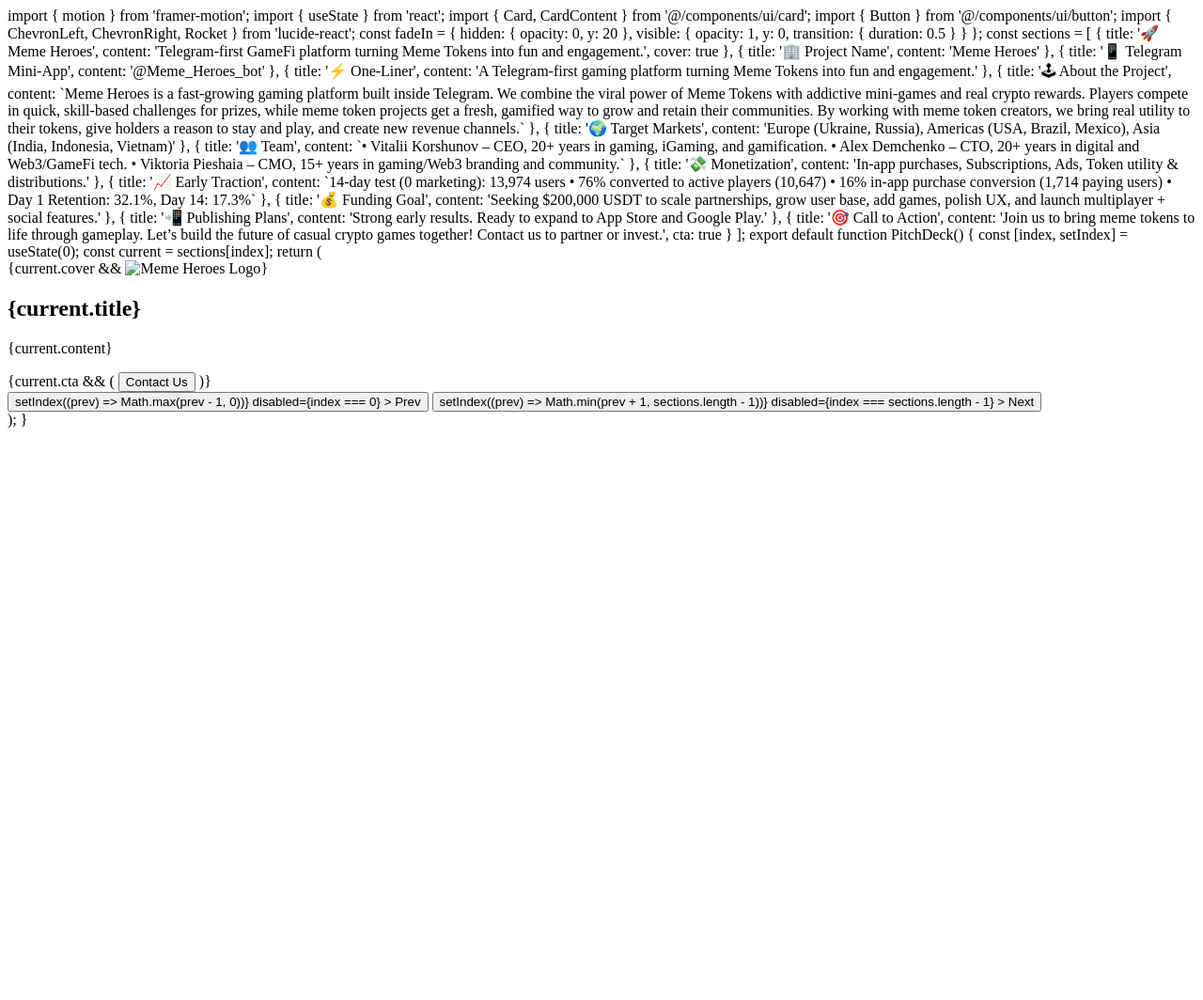
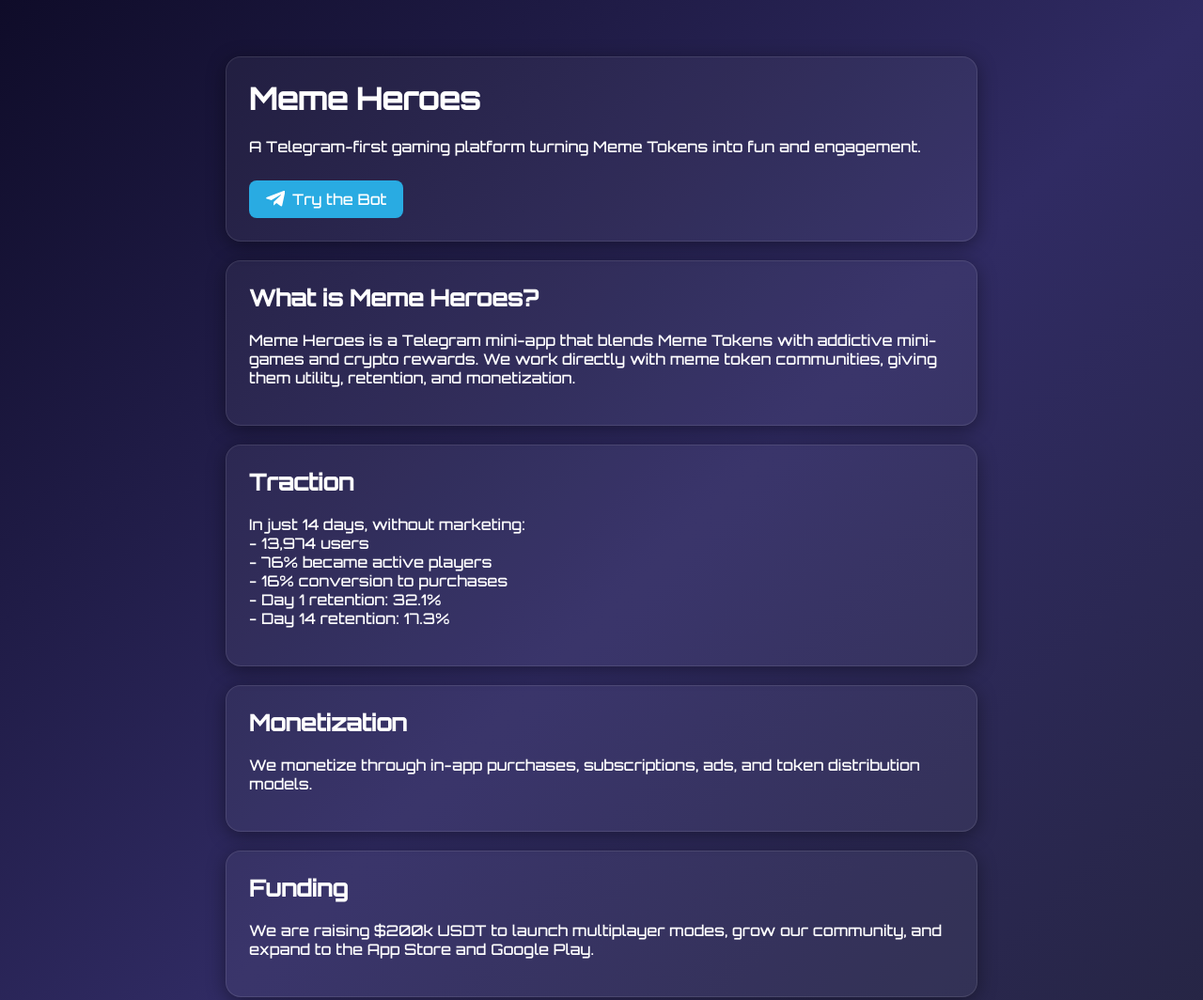
Before and after one commit to VikKinKite/Meme-Heroes-Pitch, a plain HTML site: page index.html in a window 1280 px wide. Shown: the top 1064 px of the page at 94% size. Before the commit the page ends 800 px from the top, so only its background shows below. Drawn offline with Linux system fonts and the light colour scheme.

Commit message:
index.html

```diff
--- a/index.html
+++ b/index.html
@@ -1,119 +1,129 @@
-import { motion } from 'framer-motion';
-import { useState } from 'react';
-import { Card, CardContent } from '@/components/ui/card';
-import { Button } from '@/components/ui/button';
-import { ChevronLeft, ChevronRight, Rocket } from 'lucide-react';
+<!DOCTYPE html>
+<html lang="en">
+<head>
+  <meta charset="UTF-8" />
+  <meta name="viewport" content="width=device-width, initial-scale=1.0"/>
+  <title>Meme Heroes | Telegram Gaming Platform</title>
+  <link href="https://fonts.googleapis.com/css2?family=Orbitron:wght@500&display=swap" rel="stylesheet">
+  <style>
+    body {
+      margin: 0;
+      padding: 0;
+      font-family: 'Orbitron', sans-serif;
+      background: linear-gradient(135deg, #0f0c29, #302b63, #24243e);
+      color: #ffffff;
+      display: flex;
+      flex-direction: column;
+      align-items: center;
+      padding: 40px 20px;
+    }
 
-const fadeIn = {
-  hidden: { opacity: 0, y: 20 },
-  visible: { opacity: 1, y: 0, transition: { duration: 0.5 } }
-};
+    .container {
+      max-width: 800px;
+      width: 100%;
+    }
 
-const sections = [
-  {
-    title: '🚀 Meme Heroes',
-    content: 'Telegram-first GameFi platform turning Meme Tokens into fun and engagement.',
-    cover: true
-  },
-  {
-    title: '🏢 Project Name',
-    content: 'Meme Heroes'
-  },
-  {
-    title: '📱 Telegram Mini-App',
-    content: '@Meme_Heroes_bot'
-  },
-  {
-    title: '⚡️ One-Liner',
-    content: 'A Telegram-first gaming platform turning Meme Tokens into fun and engagement.'
-  },
-  {
-    title: '🕹 About the Project',
-    content: `Meme Heroes is a fast-growing gaming platform built inside Telegram. We combine the viral power of Meme Tokens with addictive mini-games and real crypto rewards.
+    .block {
+      background: rgba(255, 255, 255, 0.05);
+      border: 1px solid rgba(255, 255, 255, 0.1);
+      border-radius: 16px;
+      padding: 24px;
+      margin: 20px 0;
+      box-shadow: 0 4px 20px rgba(0,0,0,0.4);
+      opacity: 0;
+      transform: translateY(40px);
+      animation: fadeInUp 0.8s forwards;
+    }
 
-Players compete in quick, skill-based challenges for prizes, while meme token projects get a fresh, gamified way to grow and retain their communities.
+    .block:nth-child(even) {
+      animation-delay: 0.3s;
+    }
 
-By working with meme token creators, we bring real utility to their tokens, give holders a reason to stay and play, and create new revenue channels.`
-  },
-  {
-    title: '🌍 Target Markets',
-    content: 'Europe (Ukraine, Russia), Americas (USA, Brazil, Mexico), Asia (India, Indonesia, Vietnam)'
-  },
-  {
-    title: '👥 Team',
-    content: `• Vitalii Korshunov – CEO, 20+ years in gaming, iGaming, and gamification.
-• Alex Demchenko – CTO, 20+ years in digital and Web3/GameFi tech.
-• Viktoria Pieshaia – CMO, 15+ years in gaming/Web3 branding and community.`
-  },
-  {
-    title: '💸 Monetization',
-    content: 'In-app purchases, Subscriptions, Ads, Token utility & distributions.'
-  },
-  {
-    title: '📈 Early Traction',
-    content: `14-day test (0 marketing): 13,974 users
-• 76% converted to active players (10,647)
-• 16% in-app purchase conversion (1,714 paying users)
-• Day 1 Retention: 32.1%, Day 14: 17.3%`
-  },
-  {
-    title: '💰 Funding Goal',
-    content: 'Seeking $200,000 USDT to scale partnerships, grow user base, add games, polish UX, and launch multiplayer + social features.'
-  },
-  {
-    title: '📲 Publishing Plans',
-    content: 'Strong early results. Ready to expand to App Store and Google Play.'
-  },
-  {
-    title: '🎯 Call to Action',
-    content: 'Join us to bring meme tokens to life through gameplay. Let’s build the future of casual crypto games together! Contact us to partner or invest.',
-    cta: true
-  }
-];
+    .block:nth-child(odd) {
+      animation-delay: 0.6s;
+    }
 
-export default function PitchDeck() {
-  const [index, setIndex] = useState(0);
-  const current = sections[index];
+    @keyframes fadeInUp {
+      to {
+        opacity: 1;
+        transform: translateY(0);
+      }
+    }
 
-  return (
-    <div className="min-h-screen bg-gradient-to-br from-[#0d0d0d] to-[#1f1f1f] text-white flex flex-col items-center justify-center px-4 py-6">
-      <motion.div
-        key={index}
-        initial="hidden"
-        animate="visible"
-        variants={fadeIn}
-        className="w-full max-w-md"
-      >
-        <Card className="bg-[#2a2a2a] text-white shadow-2xl border border-gray-700 rounded-2xl">
-          <CardContent className="p-6 flex flex-col items-center text-center">
-            {current.cover && <img src="/logo.png" alt="Meme Heroes Logo" className="w-24 h-24 mb-4" />}
-            <h2 className="text-2xl font-bold mb-4">{current.title}</h2>
-            <p className="text-base leading-relaxed whitespace-pre-line">{current.content}</p>
-            {current.cta && (
-              <Button className="mt-6 bg-yellow-400 hover:bg-yellow-300 text-black font-bold px-6 py-2 rounded-xl text-lg shadow-lg">
-                <Rocket className="inline-block mr-2" /> Contact Us
-              </Button>
-            )}
-          </CardContent>
-        </Card>
-      </motion.div>
+    h1, h2 {
+      margin-top: 0;
+    }
 
-      <div className="mt-6 flex justify-between w-full max-w-md px-6">
-        <Button
-          variant="ghost"
-          onClick={() => setIndex((prev) => Math.max(prev - 1, 0))}
-          disabled={index === 0}
-        >
-          <ChevronLeft /> Prev
-        </Button>
-        <Button
-          variant="ghost"
-          onClick={() => setIndex((prev) => Math.min(prev + 1, sections.length - 1))}
-          disabled={index === sections.length - 1}
-        >
-          Next <ChevronRight />
-        </Button>
-      </div>
+    a.button {
+      display: inline-flex;
+      align-items: center;
+      margin-top: 10px;
+      background: #29abe2;
+      color: white;
+      padding: 10px 18px;
+      border-radius: 8px;
+      text-decoration: none;
+      transition: background 0.3s ease;
+    }
+
+    a.button:hover {
+      background: #208cbe;
+    }
+
+    .button svg {
+      margin-right: 8px;
+    }
+
+    pre {
+      white-space: pre-wrap;
+      font-family: inherit;
+    }
+  </style>
+</head>
+<body>
+  <div class="container">
+    <div class="block">
+      <h1>Meme Heroes</h1>
+      <p>A Telegram-first gaming platform turning Meme Tokens into fun and engagement.</p>
+      <a class="button" href="https://t.me/Meme_Heroes_bot" target="_blank">
+        <svg height="20" width="20" viewBox="0 0 24 24" fill="white">
+          <path d="M9.999 15.197l-.39 4.633c.557 0 .798-.241 1.096-.529l2.625-2.497 5.437 3.97c1 .558 1.711.263 1.964-.928l3.557-16.663c.357-1.637-.588-2.275-1.612-1.896L1.364 9.44c-1.591.619-1.57 1.506-.27 1.905l5.804 1.807L18.428 6.44c.629-.418 1.198-.186.73.232"/>
+        </svg>
+        Try the Bot
+      </a>
     </div>
-  );
-}
+
+    <div class="block">
+      <h2>What is Meme Heroes?</h2>
+      <p>Meme Heroes is a Telegram mini-app that blends Meme Tokens with addictive mini-games and crypto rewards. We work directly with meme token communities, giving them utility, retention, and monetization.</p>
+    </div>
+
+    <div class="block">
+      <h2>Traction</h2>
+      <pre>In just 14 days, without marketing:
+- 13,974 users
+- 76% became active players
+- 16% conversion to purchases
+- Day 1 retention: 32.1%
+- Day 14 retention: 17.3%</pre>
+    </div>
+
+    <div class="block">
+      <h2>Monetization</h2>
+      <p>We monetize through in-app purchases, subscriptions, ads, and token distribution models.</p>
+    </div>
+
+    <div class="block">
+      <h2>Funding</h2>
+      <p>We are raising $200k USDT to launch multiplayer modes, grow our community, and expand to the App Store and Google Play.</p>
+    </div>
+
+    <div class="block">
+      <h2>Team</h2>
+      <pre>Vitalii Korshunov – CEO (20+ yrs in gaming)
+Alex Demchenko – CTO (Web3/GameFi expert)
+Viktoria Pieshaia – CMO (Web3 & gaming community builder)</pre>
+    </div>
+  </div>
+</body>
+</html>
```
